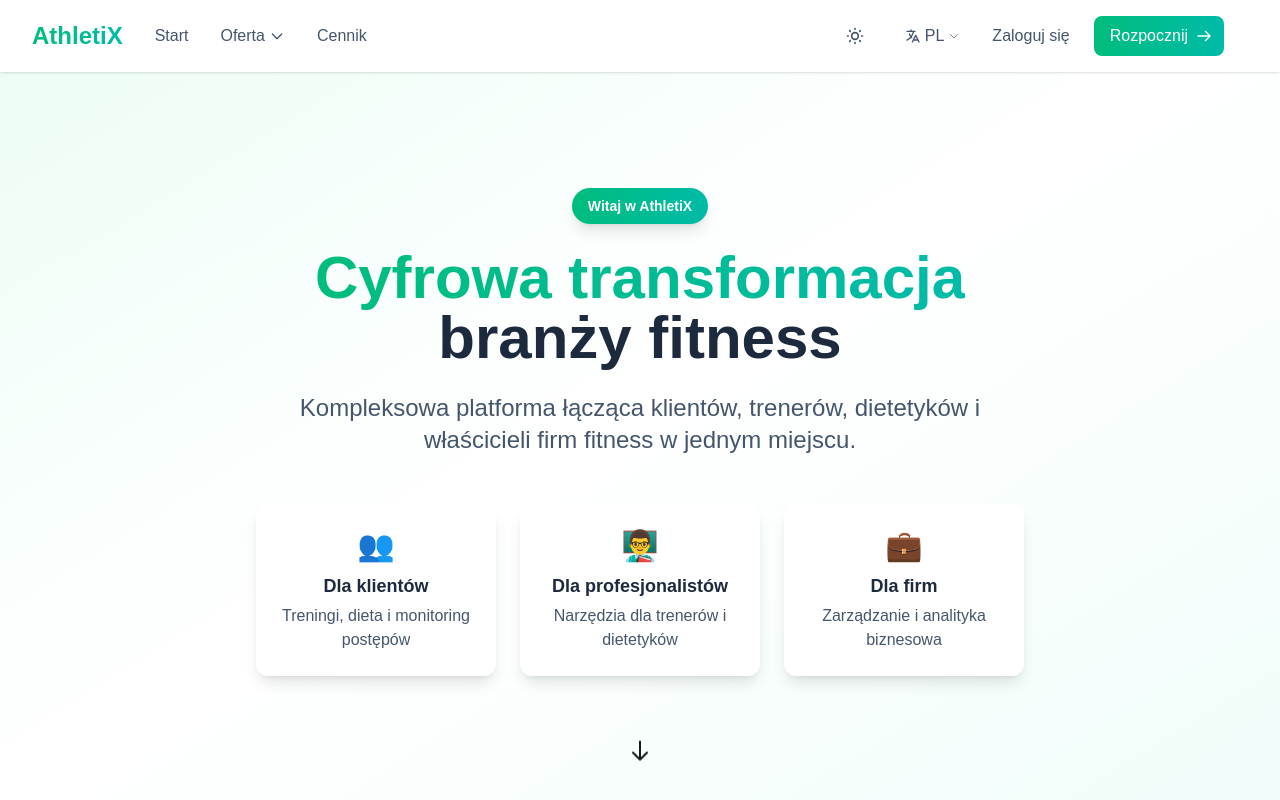
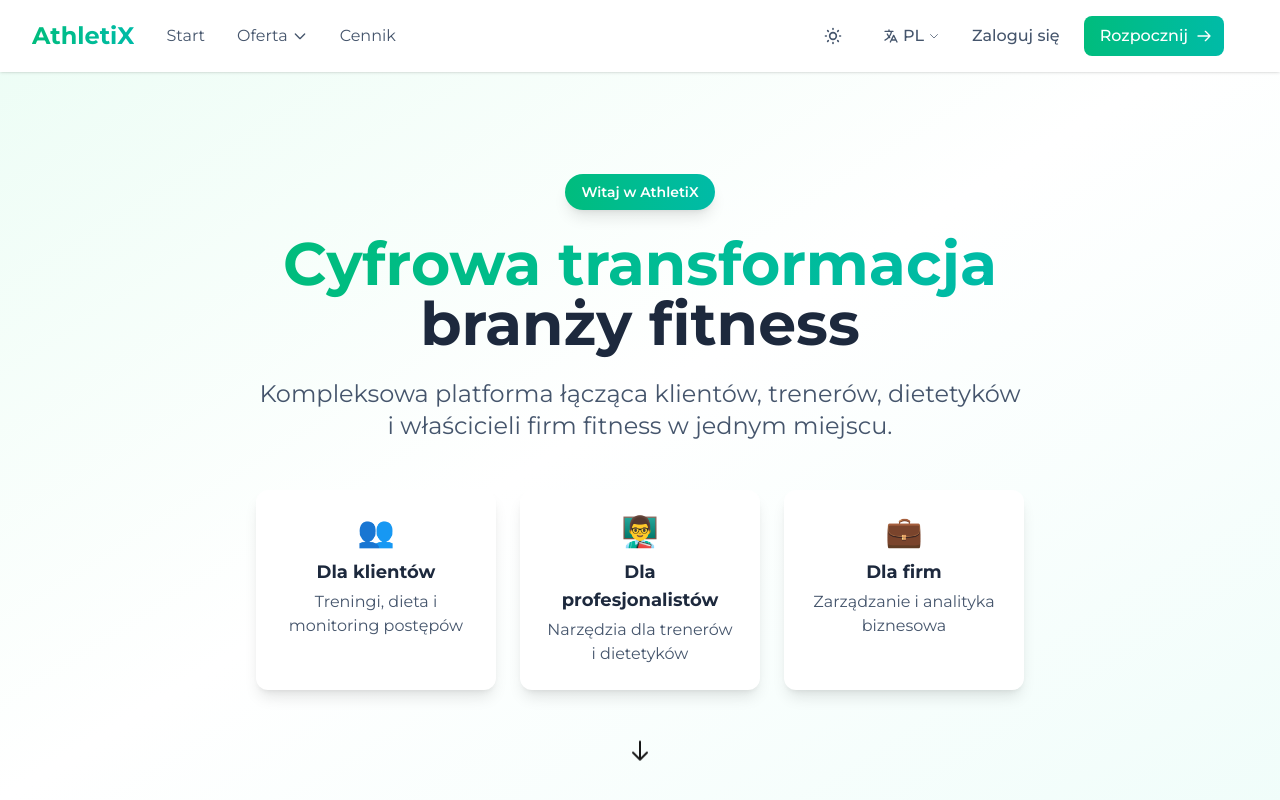
Before and after one commit to dezmerek/AthletiX, a Next.js app: page / in a window 1280 px wide. Shown: the top 800 px of the page. Built offline with nearby package versions, Linux system fonts and the light colour scheme.

Commit message:
feat: Replace Geist font with Montserrat for improved typography

```diff
--- a/src/app/layout.tsx
+++ b/src/app/layout.tsx
@@ -1,18 +1,10 @@
 import type { Metadata } from "next";
-import { Geist, Geist_Mono } from "next/font/google";
+import { Montserrat } from "next/font/google";
 import "./globals.css";
 import Navbar from "@/components/main/navbar";
 import Footer from "@/components/main/footer";
 
-const geistSans = Geist({
-  variable: "--font-geist-sans",
-  subsets: ["latin"],
-});
-
-const geistMono = Geist_Mono({
-  variable: "--font-geist-mono",
-  subsets: ["latin"],
-});
+const montserrat = Montserrat({ subsets: ["latin"] });
 
 export const metadata: Metadata = {
   title: "Create Next App",
@@ -26,9 +18,7 @@
 }>) {
   return (
     <html lang="en">
-      <body
-        className={`${geistSans.variable} ${geistMono.variable} antialiased`}
-      >
+      <body className={`${montserrat.className} antialiased`}>
         <Navbar />
         {children}
         <Footer />
```
